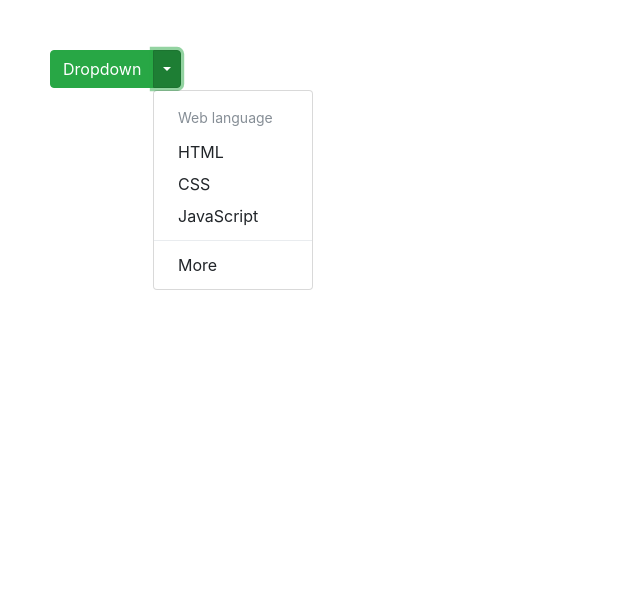
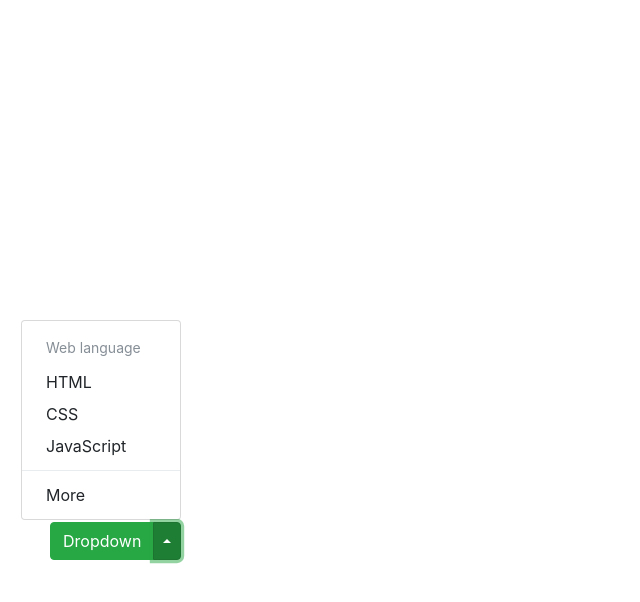
Before and after one commit to ninghao/ninghao-bootstrap-4, a website: page index.html in a window 1280 px wide. Both pictures are taken after a click on the button "Toggle Dropdown". Shown: the whole page, without its empty margins (0-640 px from the left). Drawn offline with nearby package versions, Linux system fonts and the light colour scheme.

Commit message:
Dropdown：下拉菜单的变化

```diff
--- a/index.html
+++ b/index.html
@@ -16,11 +16,11 @@
 
   <div class="component demo">
 
-    <div class="btn-group">
+    <div class="btn-group dropup" style="position: absolute; bottom: 30%;">
       <a href="#" class="btn btn-success">Dropdown</a>
       <button class="btn btn-success dropdown-toggle dropdown-toggle-split"
         data-toggle="dropdown"><span class="sr-only">Toggle Dropdown</span></button>
-      <div class="dropdown-menu">
+      <div class="dropdown-menu dropdown-menu-right">
         <div class="dropdown-header">Web language</div>
         <a href="#" class="dropdown-item">HTML</a>
         <a href="#" class="dropdown-item">CSS</a>
```
